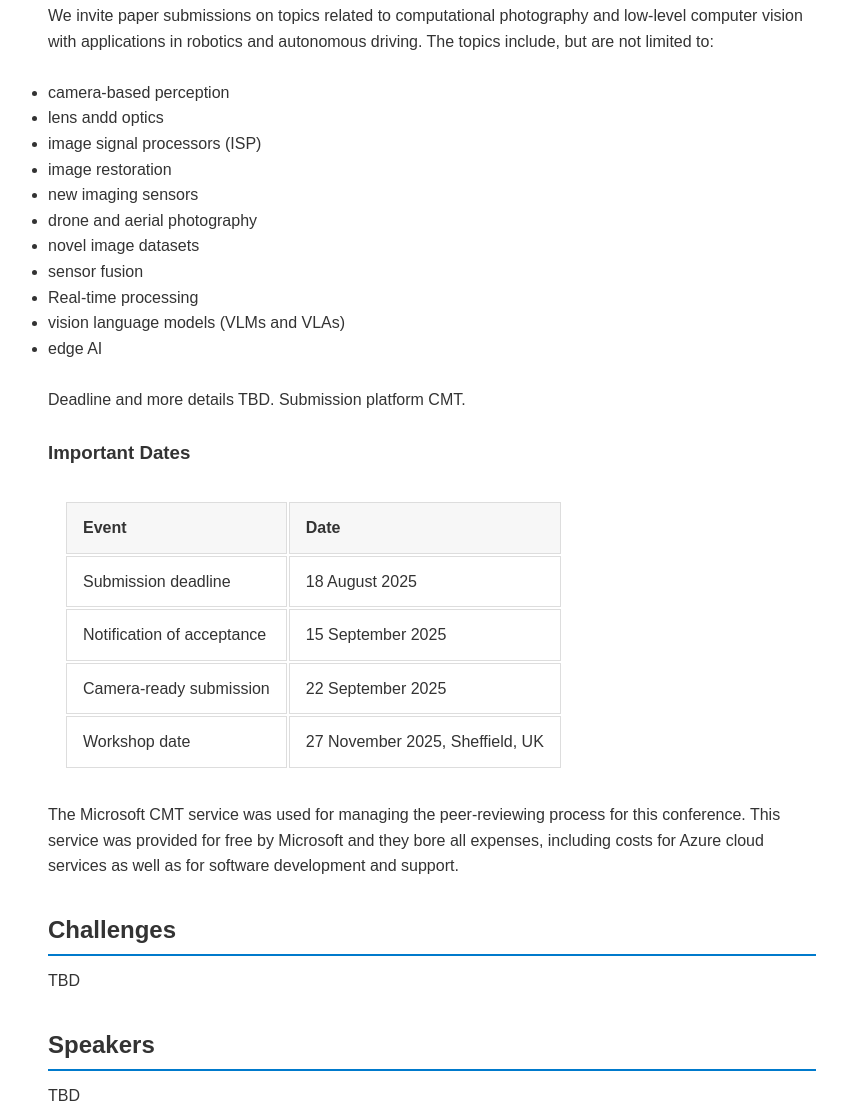
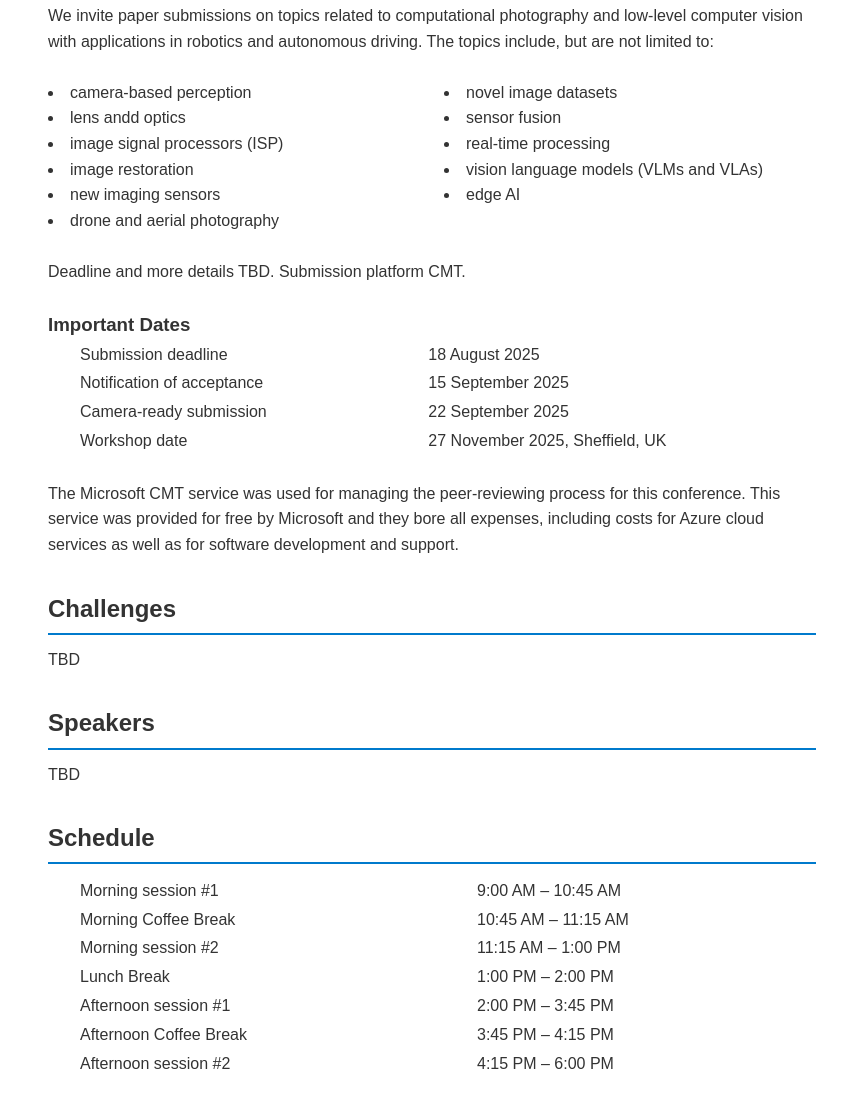
Before and after one commit to supercamerai/supercamerai.github.io, a plain HTML site: page index.html in a window 1280 px wide. Shown: the part 808-1912 px from the top of the page, without its empty margins (208-1055 px from the left). Drawn offline with Linux system fonts and the light colour scheme.

Commit message:
Add files via upload

```diff
--- a/css/style.css
+++ b/css/style.css
@@ -87,27 +87,32 @@ footer {
   font-size: 0.9em;
 }
 
-* Table styling */
-#dates table {
-  width: 100%;
-  border-collapse: separate;
-  border-spacing: 0 0.75rem; /* vertical spacing between rows */
-  margin-top: 1rem;
-}
-#dates th, #dates td {
-  padding: 0.75rem 1rem;       /* internal cell padding */
-  text-align: left;
-  border: 1px solid #ddd;
-}
-#dates th {
-  background-color: #f7f7f7;
-  font-weight: bold;
+.topics-columns {
+  /* Multi-column list styling */
+  column-count: 2;
+  column-gap: 1.5rem;
+  list-style-position: inside; /* keeps bullets neatly inside */
+  padding-left: 0;
+  margin: 0;
 }
 
-/* Responsive & Mobile */
+.schedule-table {
+  width: 100%;
+  border-collapse: collapse;
+}
+
+.schedule-table td {
+  padding: 0.1rem 2rem; /* top/bottom: 0.75rem, left/right: 2rem */
+}
+
+
+/* Ensure mobile compatibility */
 @media (max-width: 600px) {
-  .hero-overlay h1 { font-size: 1.5em; }
-  .team-member, .sponsor-grid img {
-    width: 45%;
+  .topics-columns {
+    column-count: 1;
+  }
+
+  .schedule-table td {
+    padding: 0.5rem 1rem; /* adjust padding for mobile */
   }
 }
--- a/index.html
+++ b/index.html
@@ -2,8 +2,18 @@
 <html lang="en">
 <head>
   <meta charset="UTF-8">
-  <title>📷 Smart Cameras for Smarter Autonomous Vehicles and Robots</title>
+  <title>📷🤖 Smart Cameras for Smarter Autonomous Vehicles and Robots</title>
   <meta name="viewport" content="width=device-width, initial-scale=1">
+  <meta name="description" content="The premier workshop on cameras and robotics. Smart Cameras for Smarter Autonomous Vehicles and Robots Workshop at BMVC 2025">
+  <meta name="author" content="Marcos V. Conde">
+  <meta name="robots" content="index, follow">
+
+  <meta property="og:title" content="Smart Cameras for Smarter Autonomous Vehicles & Robots @ BMVC 2025">
+  <meta property="og:description" content="The premier workshop on cameras and robotics. Smart Cameras for Smarter Autonomous Vehicles and Robots Workshop at BMVC 2025">
+  <meta property="og:type" content="website">
+  <meta property="og:image" content="https://supercamerai.github.io/img/bot.png">
+  <meta property="og:site_name" content="Smart Cameras Workshop">
+
   <link rel="stylesheet" href="css/style.css">
 </head>
 <body>
@@ -43,7 +53,7 @@
         The topics include, but are not limited to:
         <br>
         <br>
-        <ul>
+        <ul class="topics-columns">
           <li>camera‑based perception</li>
           <li>lens andd optics</li>
           <li>image signal processors (ISP)</li>
@@ -52,7 +62,7 @@
           <li>drone and aerial photography</li>
           <li>novel image datasets</li>
           <li>sensor fusion</li>
-          <li>Real‑time processing</li>
+          <li>real‑time processing</li>
           <li>vision language models (VLMs and VLAs)</li>
           <li>edge AI</li>
         </ul>
@@ -61,16 +71,17 @@
         <br>
         <br>
         <h3>Important Dates</h3>
-        <section id="dates" class="container">
-          <table>
-            <tr><th>Event</th><th>Date</th></tr>
+
+          <table class="schedule-table">
+            <!-- <tr><th>Event</th><th>Date</th></tr> -->
             <tr><td>Submission deadline</td><td>18 August 2025</td></tr>
             <tr><td>Notification of acceptance</td><td>15 September 2025</td></tr>
             <tr><td>Camera‑ready submission</td><td>22 September 2025</td></tr>
             <!-- <tr><td>Author registration</td><td>Coming soon through BMVC registration</td></tr> -->
             <tr><td>Workshop date</td><td>27 November 2025, Sheffield, UK</td></tr>
           </table>
-        </section>
+
+        <br>
         The Microsoft CMT service was used for managing the peer-reviewing process for this conference. This service was provided for free by Microsoft and they bore all expenses, including costs for Azure cloud services as well as for software development and support.
       </p>
     </section>
@@ -101,6 +112,23 @@
 
       </div>
     </section>
+
+    <section id="schedule" class="container team-section">
+      <h2>Schedule</h2>
+
+      <table class="schedule-table">
+        <tr><td>Morning session #1</td><td>9:00 AM – 10:45 AM</td></tr>
+        <tr><td>Morning Coffee Break</td><td>10:45 AM – 11:15 AM</td></tr>
+        <tr><td>Morning session #2</td><td>11:15 AM – 1:00 PM</td></tr>
+        <tr><td>Lunch Break</td><td>1:00 PM – 2:00 PM</td></tr>
+        <tr><td>Afternoon session #1</td><td>2:00 PM – 3:45 PM</td></tr>
+        <tr><td>Afternoon Coffee Break</td><td>3:45 PM – 4:15 PM</td></tr>
+        <tr><td>Afternoon session #2</td><td>4:15 PM – 6:00 PM</td></tr>
+      </table>
+
+      </div>
+    </section>
+
 
     <section id="organizers" class="container team-section">
       <h2>Organizers</h2>
@@ -136,7 +164,7 @@
           <img src="img/lin.png" alt="Lin Gu">
           </a>
           <h3>Lin Gu</h3>
-          <p>University of Tokyo</p>
+          <p>University of Tokyo & RIKEN AIP</p>
         </div>
 
         <div class="team-member">
@@ -163,11 +191,22 @@
           <p>CIDAUT AI</p>
         </div>
 
-        <br>
-        <p><b>Contact</b> {marcos.conde, juaben, alvgar}@cidaut.es</p>
-        <br>
+        <div class="team-member">
+          <img src="img/bot.png" alt="cidaut AI">
+          <h3>Other members</h3>
+          <p>CIDAUT AI</p>
+        </div>
 
       </div>
+
+      <br>
+      <h3>Program Commitee</h3>
+      Marcos V. Conde, Larissa Triess, Arturo Deza, Lin Gu, Juan C. Benito, Daniel Feijoo, Javier Abad Hernández, Paula Garrido, Álvaro García
+      <br>
+      <br>
+      <p><b>Contact</b> {marcos.conde, juaben, alvgar}@cidaut.es</p>
+      <br>
+
     </section>
 
     <section id="sponsors" class="container sponsors-section">
```
Also changed, not shown: img/alvgar.jpg, img/bot.png (added), img/juaben.jpg.
